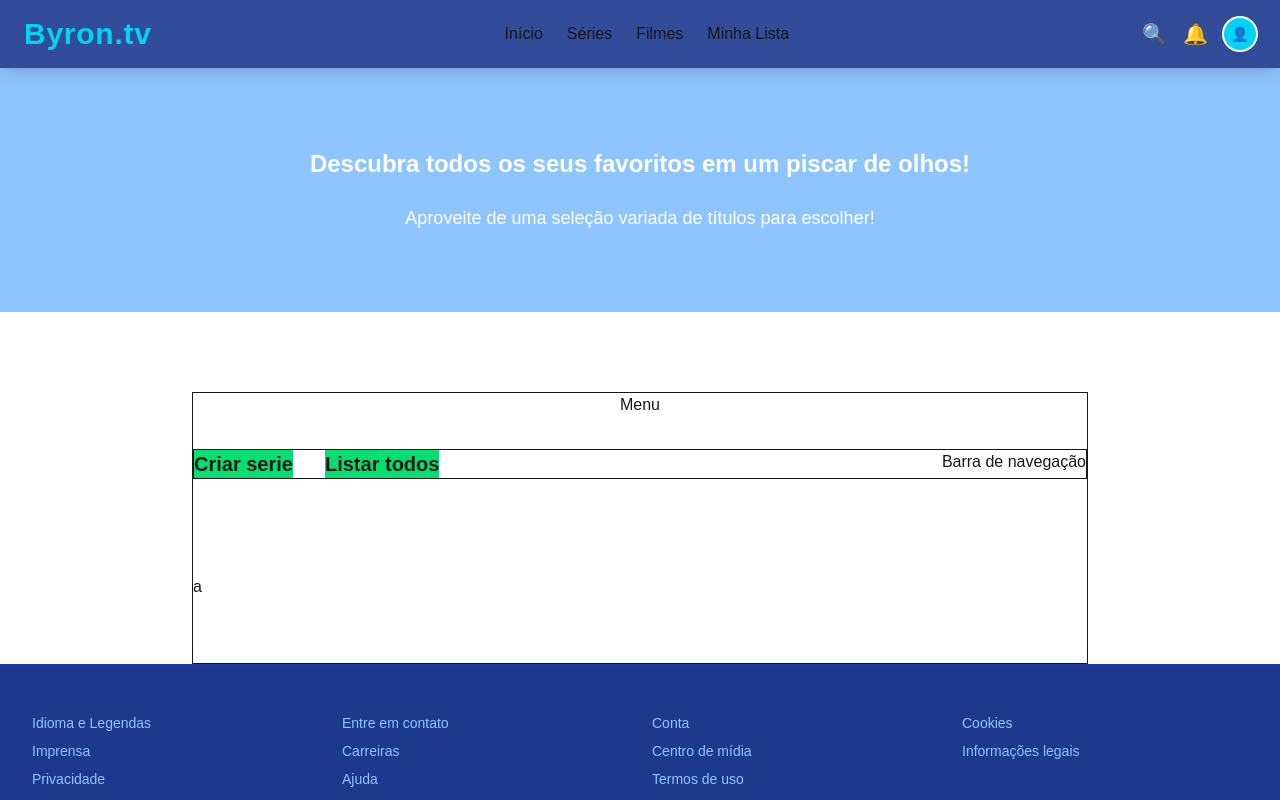
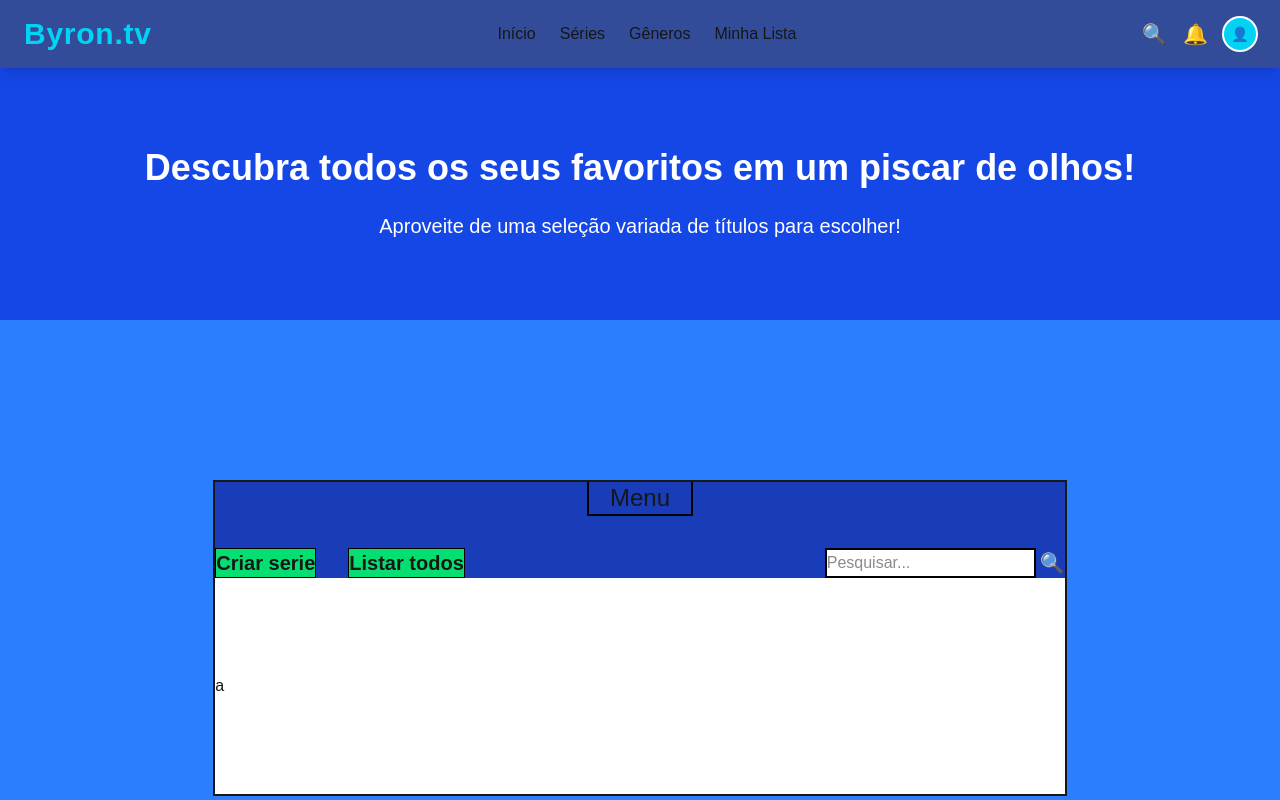
Before and after one commit to enriquemantovani/Streaming-pj-final, a Next.js app: page /series in a window 1280 px wide. Shown: the top 800 px of the page. Built offline with nearby package versions, Linux system fonts and the light colour scheme.

Commit message:
CSS da pagina series completado

```diff
--- a/src/app/series/page.tsx
+++ b/src/app/series/page.tsx
@@ -7,48 +7,46 @@ export default function SeriesPage() {
         <main className="flex-grow">
 
 
-            <div className="flex flex-col gap-20">
+            <div className="flex flex-col gap-20 bg-blue-500">
 
                 {/* Seção Hero da pagina series*/}
 
-                <section className="bg-blue-300 py-20">
+                <section className="bg-blue-700 py-20">
                     <div className="flex flex-col items-center gap-6 container mx-auto">
-                        <h1 className="text-2xl text-white font-bold">Descubra todos os seus favoritos em um piscar de olhos!</h1>
-                        <p className="text-lg text-white"> Aproveite de uma seleção variada de títulos para escolher! </p>
+                        <h1 className="text-4xl text-white font-bold">Descubra todos os seus favoritos em um piscar de olhos!</h1>
+                        <p className="text-xl text-white"> Aproveite de uma seleção variada de títulos para escolher! </p>
                     </div>
                 </section>
 
-                <div className="flex flex-col items-center gap-8 border container mx-auto max-w-4xl">
+                <div className="flex flex-col items-center container mx-auto gap-8 border-2 max-w-2/3 bg-blue-800 my-20">
 
+                    <div className="flex justify-center min-w-1/8 border-b-2 border-l-2 border-r-2 border-black text-2xl">
                         <h2>Menu</h2>
+                    </div>
 
-                    <div className="flex justify-between container border">
-
+                    <div className="w-full">
+                        <div className="flex justify-between">
                             <div className="flex gap-8">
-                            <button className="bg-green-400 text-xl font-bold">
+                                <button className="bg-green-400 text-xl font-bold border border-black hover:bg-green-600 transition duration-400">
                                     Criar serie
                                 </button>
-                            <button className="bg-green-400 text-xl font-bold">
+                                <button className="bg-green-400 text-xl font-bold border border-black hover:bg-green-600 transition duration-400">
                                     Listar todos
                                 </button>
                             </div>
+                            <div className="flex gap-1">
 
-                        <div>
+                                <input className="bg-white border-2 border-black" type="text" placeholder="Pesquisar..." />
 
-                            <button>
-                                Barra de navegação
+                                <button className="text-xl">
+                                    🔍
                                 </button>
-
-                            <button>
-
-                            </button>
-
+                            </div>
                         </div>
 
+                        <div className="bg-white w-full py-24">
+                            <p>a</p>
                         </div>
-
-                    <div className="bg-white container mx-auto py-16">
-                        <p>a</p>
                     </div>
 
                 </div>
--- a/src/components/HeaderSeries/index.tsx
+++ b/src/components/HeaderSeries/index.tsx
@@ -9,7 +9,7 @@ export default function HeaderSeries(){
             <nav className="hidden md:flex gap-6 text-base font-medium">
                 <Link href="/" className="hover:text-cyan-300 transition">Início</Link>
                 <Link href="/series" className="hover:text-cyan-300 transition">Séries</Link>
-                <Link href="/" className="hover:text-cyan-300 transition">Filmes</Link>
+                <Link href="/generos" className="hover:text-cyan-300 transition">Gêneros</Link>
                 <Link href="/" className="hover:text-cyan-300 transition">Minha Lista</Link>
             </nav>
             <div className="flex items-center gap-4">
```
Lines whose indentation alone changed are shown as unchanged.
